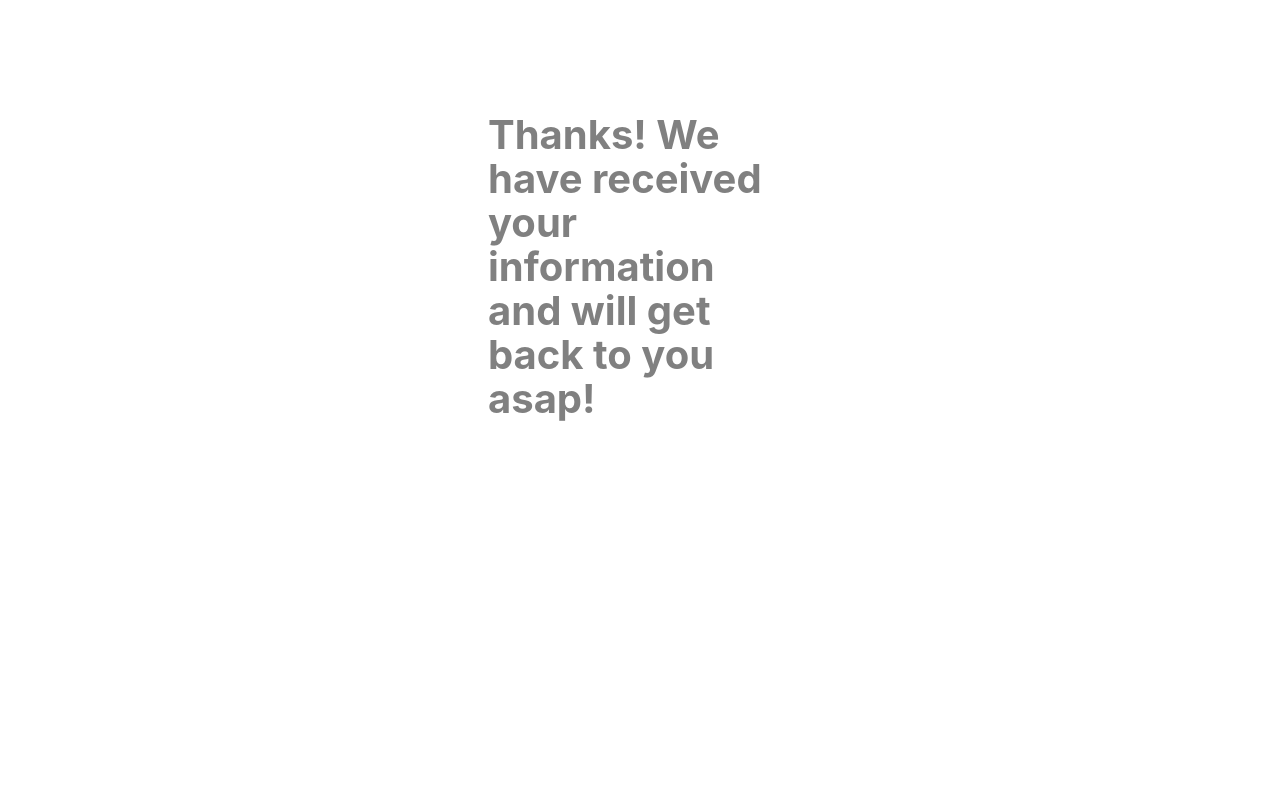
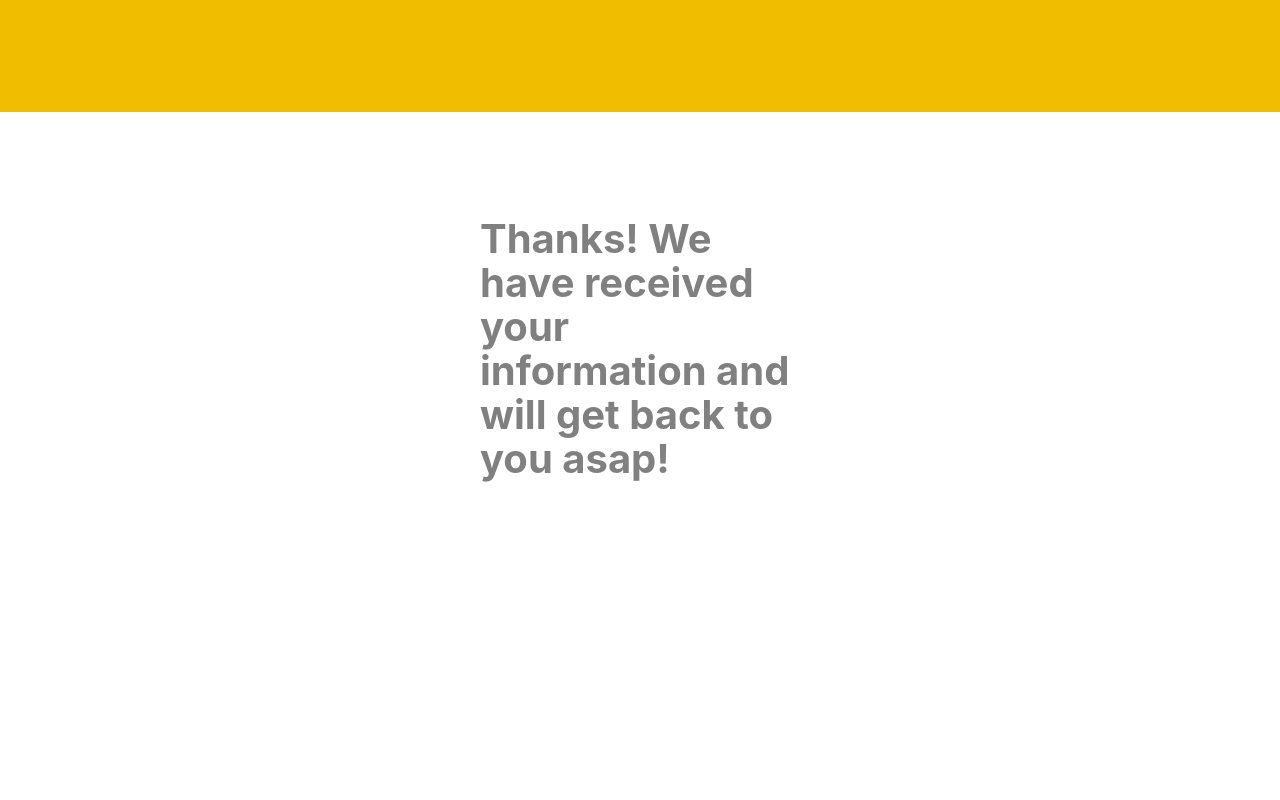
Before and after one commit to GabrielaOliveirabpt/Recipe_App, a React (Vite) app: page /confirmation in a window 1280 px wide. Shown: the top 800 px of the page. Built offline with nearby package versions, Linux system fonts and the light colour scheme; no server answers.

Commit message:
add a button next to the right side of the page, improve design of form and confirmation page, add button confirm to right side of page, add a nav and footer

```diff
--- a/src/App.jsx
+++ b/src/App.jsx
@@ -60,6 +60,10 @@ function App() {
 
     if (selectedRecipes.length === 2 || selectedRecipes.includes(cardInfo)) {
       return;
+      // const hasSpecificValue = dataArray.some((obj) => obj.hasOwnProperty('name') && obj.name === 'John');
+
+      // console.log(hasSpecificValue); // true
+
     }
     setSelectedRecipes(prevSelectedRecipes => [
       ...prevSelectedRecipes, cardInfo
@@ -71,7 +75,7 @@ function App() {
 
   return (
     <>
-
+      <nav></nav>
       <BrowserRouter>
         <Routes>
           <Route exact path="/" element={<Home data={data} handleSelectRecipe={handleSelectRecipe} recipesInfo={recipesInfo} />} />
@@ -79,7 +83,7 @@ function App() {
           <Route path="/confirmation" element={<Confirmation />} />
         </Routes>
       </BrowserRouter>
-
+      <footer></footer>
     </>
   )
 }
--- a/src/index.css
+++ b/src/index.css
@@ -105,6 +105,8 @@ button:focus-visible {
 
 }
 
+
+
 .container-cards {
   /* border: 1px solid lightcoral; */
   display: flex;
@@ -163,3 +165,15 @@ input {
   float: right;
   margin-right: 20rem;
 }
+
+nav,
+footer {
+  margin: 0;
+  height: 7rem;
+  background-color: #F0BD01;
+}
+
+html,
+body {
+  margin: 0;
+}
```
Also changed, not shown: src/Confirmation.jsx (+30 -0 lines), src/Form.jsx (+13 -1 lines).
